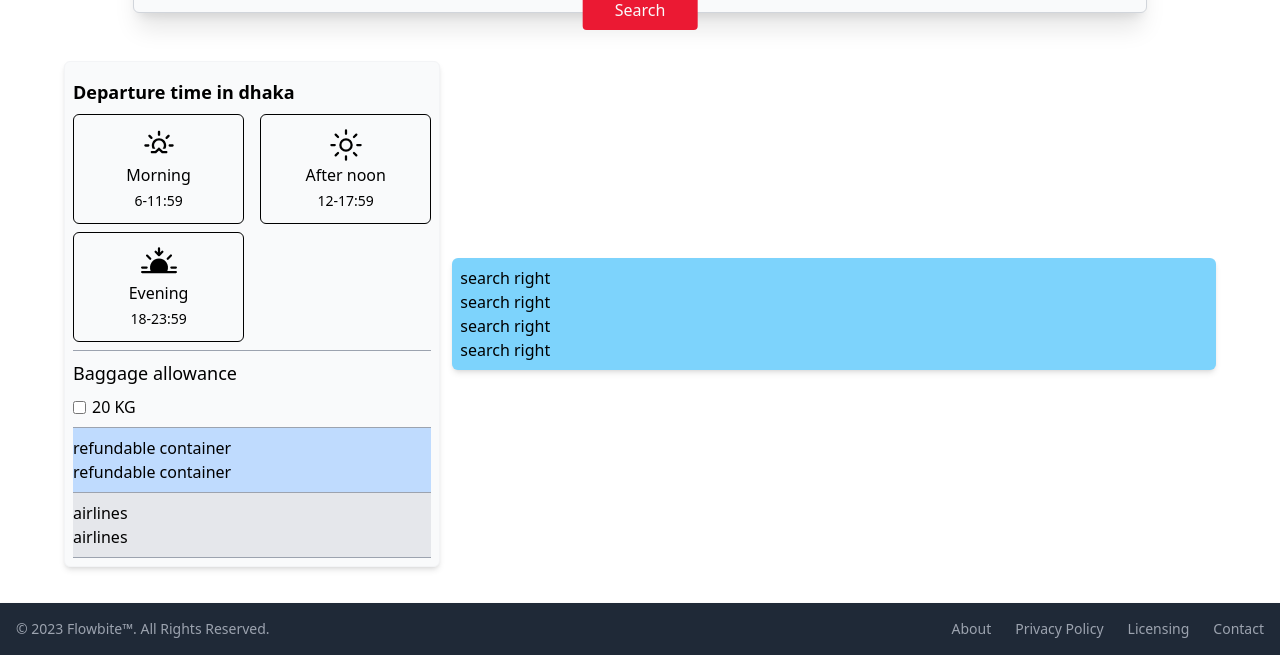
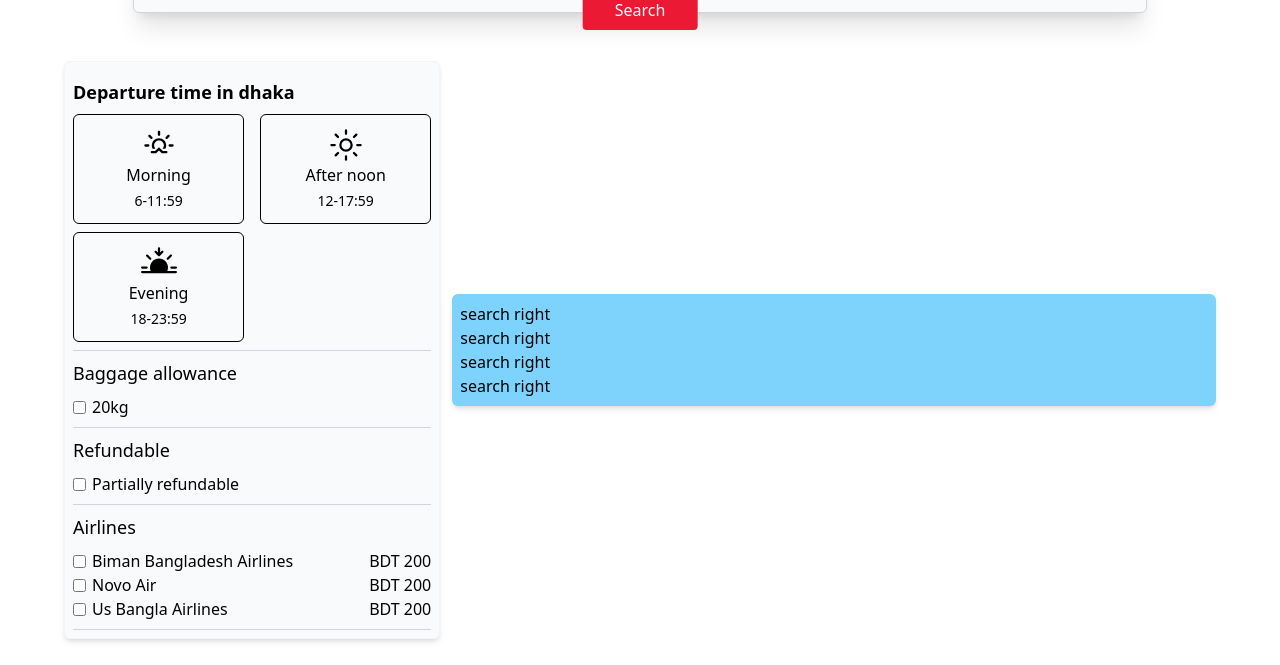
Before and after one commit to MoniruzzamanBillal/FlightBookSystem, a React (Vite) app in the folder flbs_client/: page /searchresult in a window 1280 px wide. Shown: the part 287-952 px from the top of the page. Built offline with nearby package versions, Linux system fonts and the light colour scheme; no server answers.

Commit message:
checkbox component added

```diff
--- a/flbs_client/src/Components/SearchResult/CheckBoxComponent.jsx
+++ b/flbs_client/src/Components/SearchResult/CheckBoxComponent.jsx
@@ -1,19 +1,40 @@
 import React from "react";
 
-const CheckBoxComponent = () => {
+const CheckBoxComponent = ({ checkboxValues }) => {
+  //   console.log(checkboxValues);
+  //   console.log(checkboxValues[1]);
+  checkboxValues[1].map((value) => {
+    console.log(value);
+  });
   return (
     <div className="CheckBoxComponentContainer">
       <div className="CheckBoxComponentWrapper">
         {/* heading starts  */}
-        <h1 className=" font-medium text-lg mb-2 ">Baggage allowance</h1>
+        <h1 className=" font-medium text-lg mb-2 "> {checkboxValues[0]} </h1>
         {/* heading ends  */}
 
-        {/* input container starts  */}
-        <div className="inputContainer flex items-center gap-x-1.5  ">
-          <input type="checkbox" name="" id="allowance" />
-          <label htmlFor="allowance">20 KG</label>
-        </div>
-        {/* input container endss  */}
+        {checkboxValues[1] &&
+          checkboxValues[1].map((value) => (
+            <div className="bodyContainer  flex justify-between items-center self-center ">
+              {/* input container starts  */}
+              <div className="inputContainer flex items-center gap-x-1.5  ">
+                <input type="checkbox" name="" id={value?.inputId} />
+                <label htmlFor={value?.inputId}> {value?.label} </label>
+              </div>
+              {/* input container endss  */}
+
+              {/* money container starts  */}
+              {value?.price && (
+                <div className="mnonecontainer">
+                  <h1> {value?.price} </h1>
+                </div>
+              )}
+
+              {/* money container ends
+
+              {/*  */}
+            </div>
+          ))}
 
         {/*  */}
       </div>
--- a/flbs_client/src/Pages/SearchResult.jsx
+++ b/flbs_client/src/Pages/SearchResult.jsx
@@ -24,6 +24,47 @@ const planeTimes = [
   },
 ];
 
+const baggageAllowance = [
+  "Baggage allowance",
+  [
+    {
+      inputId: "allowance",
+      label: "20kg",
+    },
+  ],
+];
+
+const refundable = [
+  "Refundable",
+  [
+    {
+      inputId: "refund",
+      label: "Partially refundable ",
+    },
+  ],
+];
+
+const Airlines = [
+  "Airlines",
+  [
+    {
+      inputId: "bimanBd",
+      label: "Biman Bangladesh Airlines ",
+      price: "BDT 200",
+    },
+    {
+      inputId: "novoAir",
+      label: "Novo Air ",
+      price: "BDT 200",
+    },
+    {
+      inputId: "usBangla",
+      label: "Us Bangla Airlines ",
+      price: "BDT 200",
+    },
+  ],
+];
+
 const SearchResult = () => {
   return (
     <div className="searchResultContainer  ">
@@ -40,7 +81,7 @@ const SearchResult = () => {
           {/* search result left starts  */}
           <div className="searchLeft bg-gray-50 border border-gray-100 w-[33%] rounded-md shadow-md p-2  ">
             {/* departure time starts  */}
-            <div className="departureTime  border-b border-gray-400 py-2 ">
+            <div className="departureTime  border-b border-gray-300 py-2 ">
               <h1 className=" text-lg font-semibold mb-2 ">
                 Departure time in dhaka
               </h1>
@@ -55,22 +96,20 @@ const SearchResult = () => {
             {/* departure time ends  */}
 
             {/* baggage allowance container starts  */}
-            <div className="baggageContainer  border-b border-gray-400 py-2 ">
-              <CheckBoxComponent />
+            <div className="baggageContainer  border-b border-gray-300 py-2 ">
+              <CheckBoxComponent checkboxValues={baggageAllowance} />
             </div>
             {/* baggage allowance container ends  */}
 
             {/* refundable container starts  */}
-            <div className="refundableContainer  bg-blue-200 border-b border-gray-400 py-2  ">
-              <h1>refundable container </h1>
-              <h1>refundable container </h1>
+            <div className="refundableContainer   border-b border-gray-300 py-2  ">
+              <CheckBoxComponent checkboxValues={refundable} />
             </div>
             {/* refundable container ends   */}
 
             {/* airline container starts  */}
-            <div className="airlineContainer bg-gray-200 border-b border-gray-400 py-2  ">
-              <h1>airlines</h1>
-              <h1>airlines</h1>
+            <div className="airlineContainer  border-b border-gray-300 py-2  ">
+              <CheckBoxComponent checkboxValues={Airlines} />
             </div>
             {/* airline container ends  */}
 
```
